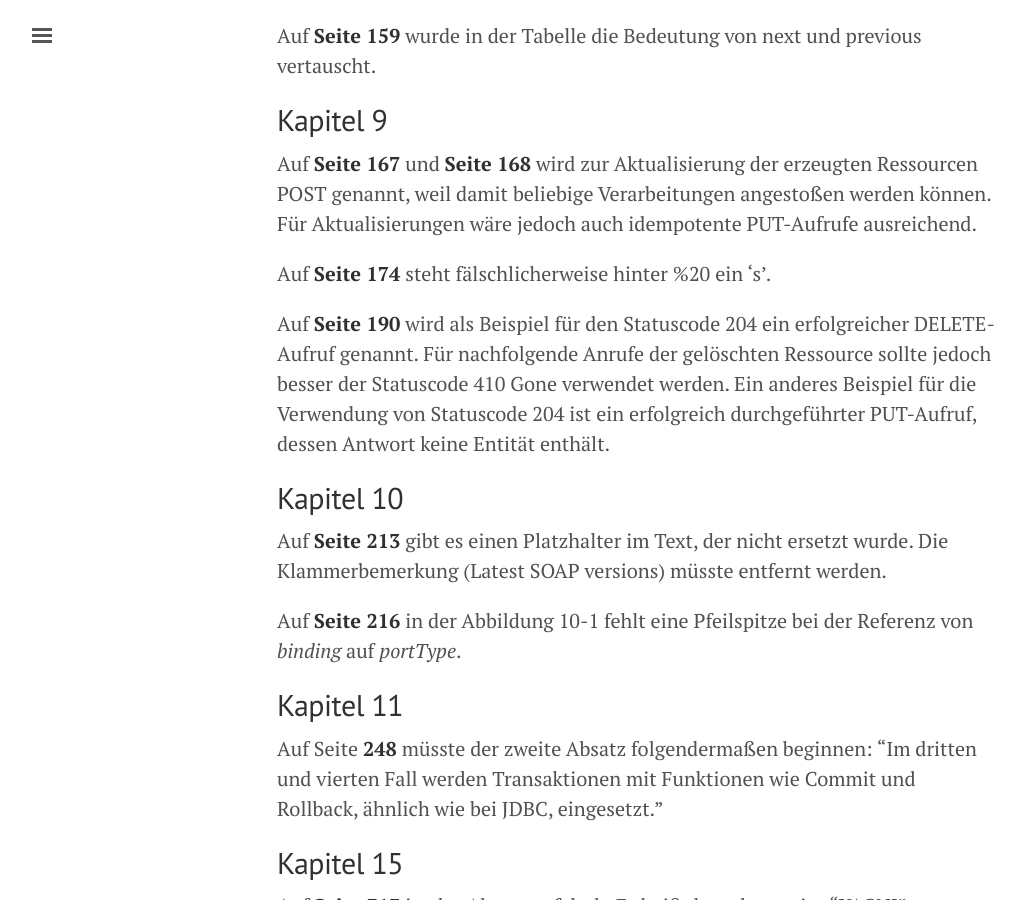
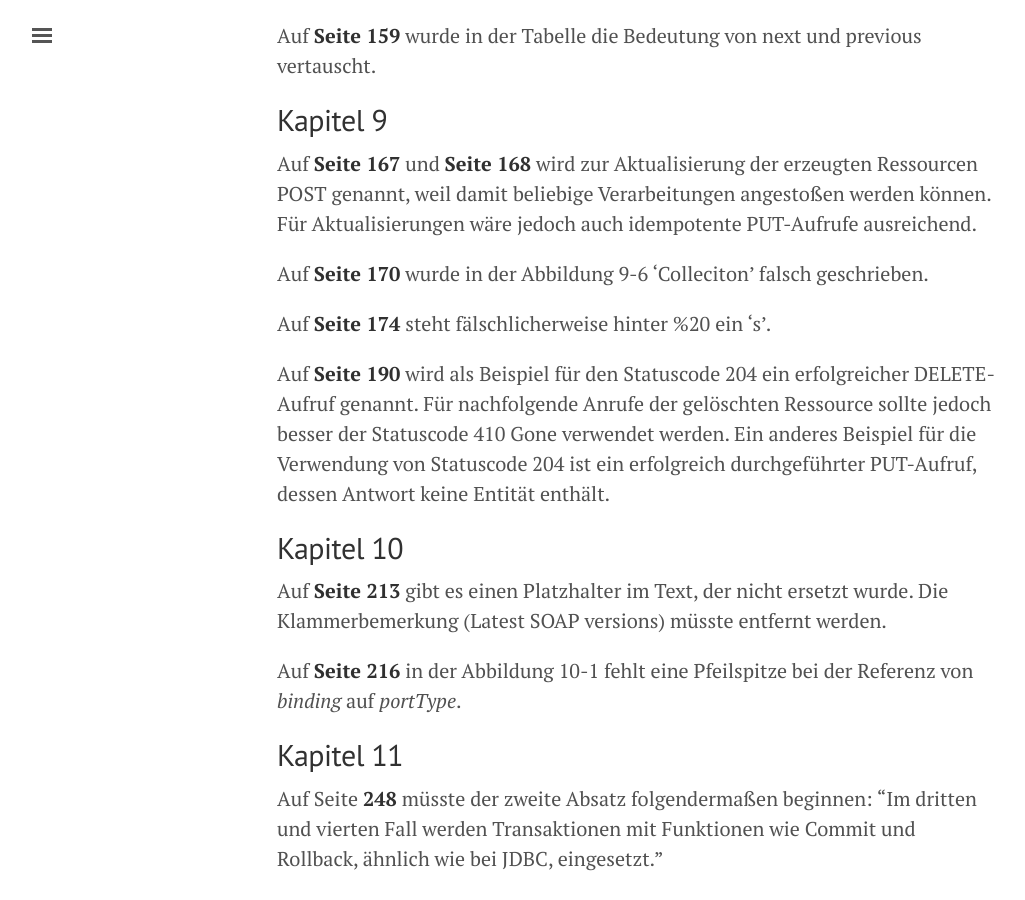
Before and after one commit to kspichale/api-design-website, a Jekyll site: the page built from errata.md, in a window 1280 px wide and 900 px high, scrolled down 2750 px. Shown: the whole window, without its empty margins (3-1028 px from the left). Built offline with Jekyll 4.4.1, drawn with Linux system fonts in a browser that asks for light colours.

Commit message:
added typo to errata

```diff
--- a/errata.md
+++ b/errata.md
@@ -89,6 +89,8 @@ Auf **Seite 159** wurde in der Tabelle die Bedeutung von next und previous verta
 
 Auf **Seite 167** und **Seite 168** wird zur Aktualisierung der erzeugten Ressourcen POST genannt, weil damit beliebige Verarbeitungen angestoßen werden können. Für Aktualisierungen wäre jedoch auch idempotente PUT-Aufrufe ausreichend.
 
+Auf **Seite 170** wurde in der Abbildung 9-6 'Colleciton' falsch geschrieben.
+
 Auf **Seite 174** steht fälschlicherweise hinter %20 ein 's'.
 
 Auf **Seite 190** wird als Beispiel für den Statuscode 204 ein erfolgreicher DELETE-Aufruf genannt. Für nachfolgende Anrufe der gelöschten Ressource sollte jedoch besser der Statuscode 410 Gone verwendet werden. Ein anderes Beispiel für die Verwendung von Statuscode 204 ist ein erfolgreich durchgeführter PUT-Aufruf, dessen Antwort keine Entität enthält.
```
